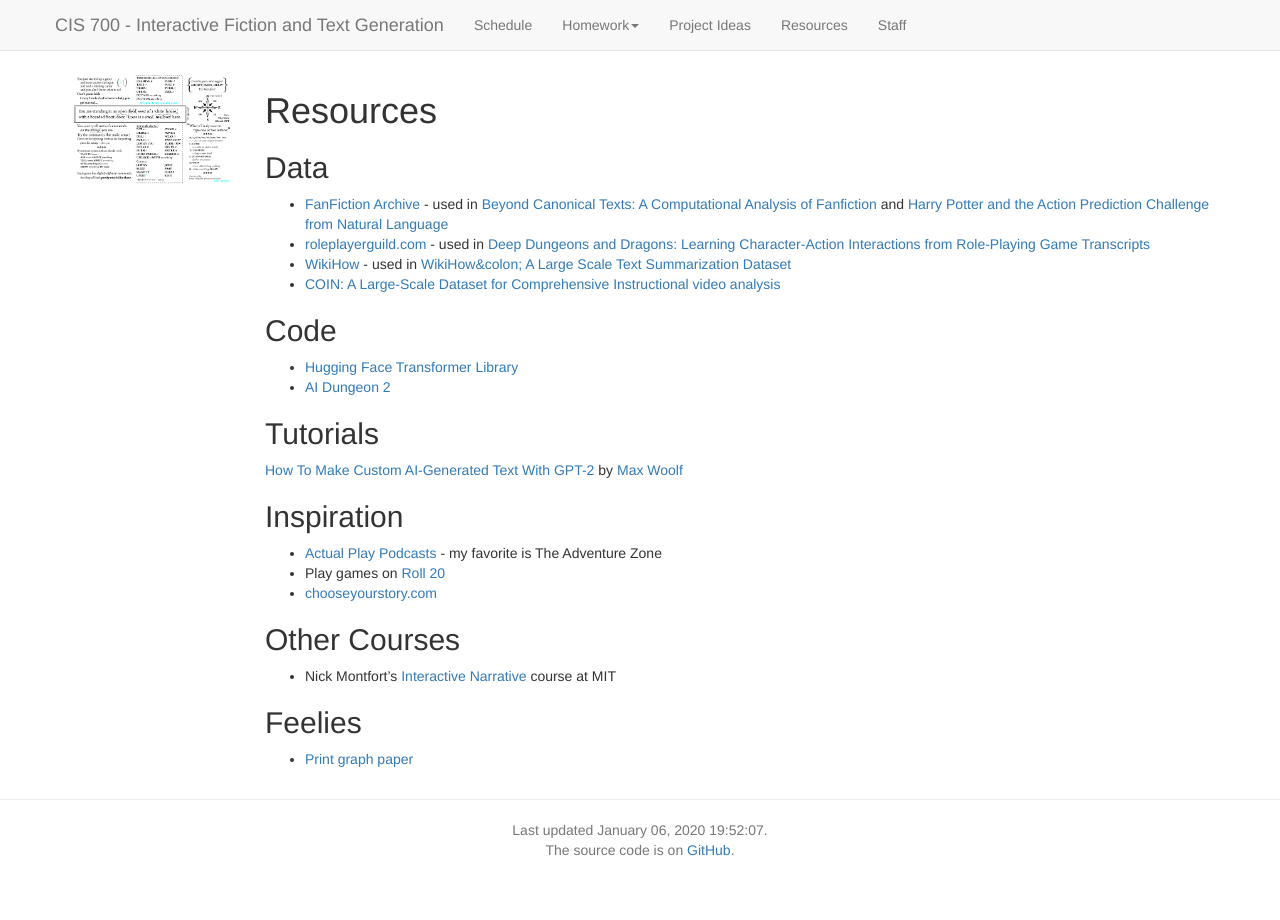
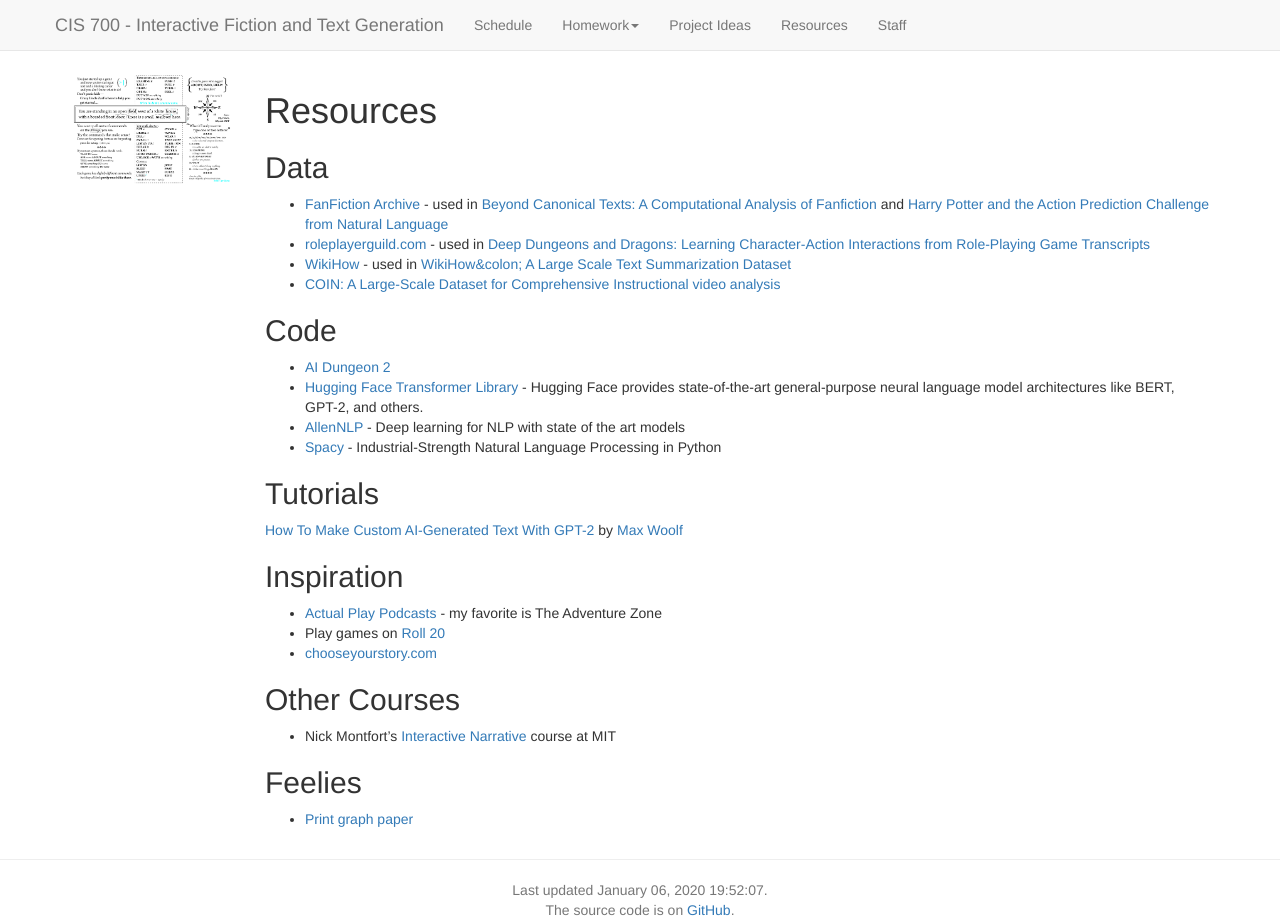
Before and after one commit to interactive-fiction-class/interactive-fiction-class.github.io, a Jekyll site: the page built from resources.md, in a window 1280 px wide. Built offline with Jekyll 4.4.1, drawn with Linux system fonts in a browser that asks for light colours; nearby versions of some CDN libraries; a script that is not in the unit is left out.

Commit message:
Update resources.md

```diff
--- a/resources.md
+++ b/resources.md
@@ -16,8 +16,11 @@
 
 ## Code
 
-* [Hugging Face Transformer Library](https://github.com/huggingface/transformers)
+
 * [AI Dungeon 2](https://github.com/AIDungeon/AIDungeon)
+* [Hugging Face Transformer Library](https://github.com/huggingface/transformers) - Hugging Face provides state-of-the-art general-purpose neural language model architectures like BERT, GPT-2, and others.
+* [AllenNLP](https://allennlp.org) - Deep learning for NLP with state of the art models
+* [Spacy](https://spacy.io) - Industrial-Strength Natural Language Processing in Python
 
 ## Tutorials
 
```
